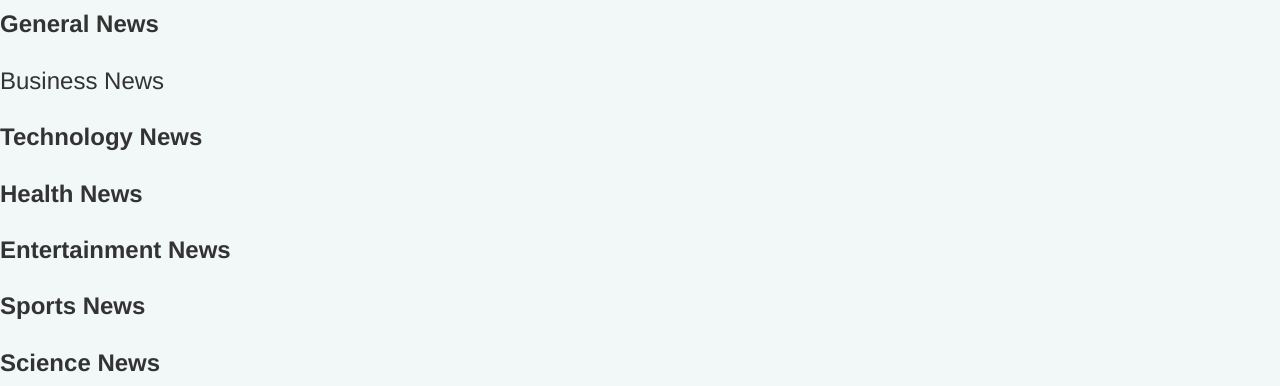
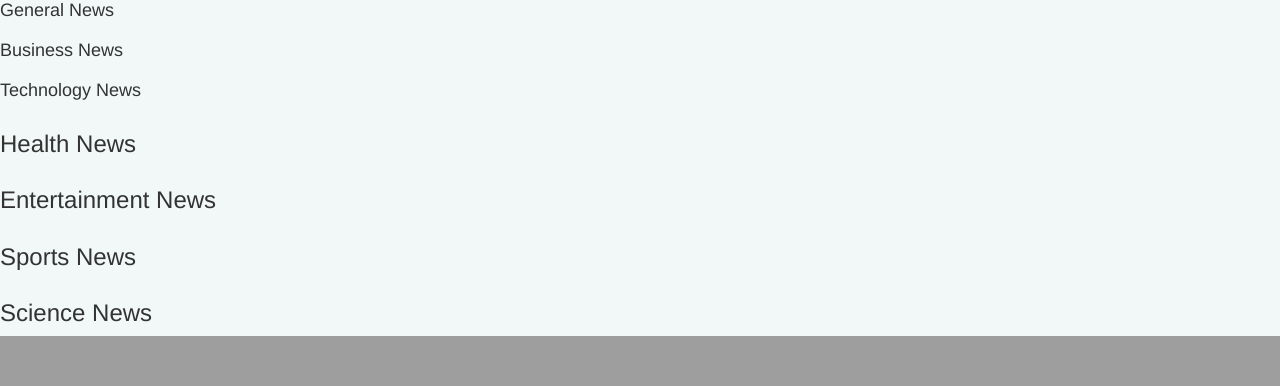
Before and after one commit to iamzilfa/news_app, a Flask app: template app/templates/index.html in a window 1280 px wide. Shown: the part 1233-1619 px from the top of the page. After the commit the page ends 1569 px from the top, so only its background shows below. Run offline with Flask 2, Linux system fonts and the light colour scheme; the template is opened without the code that fills it, so the values that code supplies are empty; some libraries are stand-ins or nearby versions.

Commit message:
last commit

```diff
--- a/app/templates/article.html
+++ b/app/templates/article.html
@@ -4,6 +4,7 @@
 {% block styles%}
 {{ super() }}
 <link rel="stylesheet" href="{{url_for('static',filename='css/styles.css')}}">
+<link href="https://fonts.googleapis.com/css2?family=Acme&display=swap" rel="stylesheet">
 {% endblock %}
 
 
@@ -16,7 +17,7 @@
             <div class="thumbnail">
                 <img src="{{article.urlToImage}}" alt="" style="height:300px"></a>
                 <div class="caption">
-                    <h4><a style="text-transform: capitalize;color: rgb(32, 23, 150)" href="{{article.url}}" target="_blank"><strong>{{article.title}}</strong></a></h4>
+                    <h4><a style="text-transform: capitalize;color: rgb(32, 23, 150);font-family: 'Acme', sans-serif;" href="{{article.url}}" target="_blank"><strong>{{article.title}}</strong></a></h4>
                     <p><small>{{article.description}}....</small><a style="color: rgb(32, 23, 150)" href="{{article.url}}" target="_blank"><b>see more</b></a></p>
                     <p><small>{{article.publishedAt}}</small></p>
                 </div>
--- a/app/templates/index.html
+++ b/app/templates/index.html
@@ -13,7 +13,7 @@
 <div class="container-fluid" style="background-color: rgb(241, 248, 247);margin-top: -1cm;">
 
     <div class="card row m-1">
-        <h3 style="font-weight: bold;">General News</h3>
+        <h4>General News</h4>
         <ul>
 
             {{ macro.displaySourcesList(general)}}
@@ -21,14 +21,14 @@
     </div>
 
     <div class="card row m-1">
-        <h3>Business News</h3>
+        <h4>Business News</h4>
         <ul>
             {{ macro.displaySourcesList(business)}}
         </ul>
     </div>
 
     <div class="card row m-1">
-        <h3 style="font-weight: bold;">Technology News</h3>
+        <h4>Technology News</h4>
         <ul>
             {{ macro.displaySourcesList(technology)}}
         </ul>
@@ -36,27 +36,27 @@
 
     <div class="card row m-1">
 
-        <h3 style="font-weight: bold;">Health News</h3>
+        <h3>Health News</h3>
         <ul>
 
             {{ macro.displaySourcesList(health)}}
         </ul>
     </div>
     <div class="card row m-1">
-        <h3 style="font-weight: bold;">Entertainment News</h3>
+        <h3>Entertainment News</h3>
         <ul>
             {{ macro.displaySourcesList(entertainment)}}
         </ul>
     </div>
     <div class="card row m-1">
-        <h3 style="font-weight: bold;">Sports News</h3>
+        <h3>Sports News</h3>
         <ul>
 
             {{ macro.displaySourcesList(sports)}}
         </ul>
     </div>
     <div class="card row m-1">
-        <h3 style="font-weight: bold;">Science News</h3>
+        <h3>Science News</h3>
         <ul>
             {{ macro.displaySourcesList(science)}}
         </ul>
```
